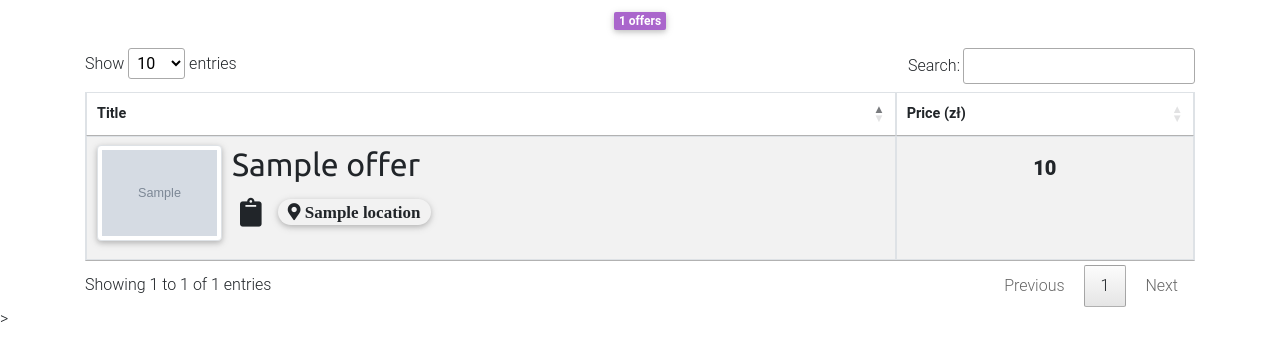
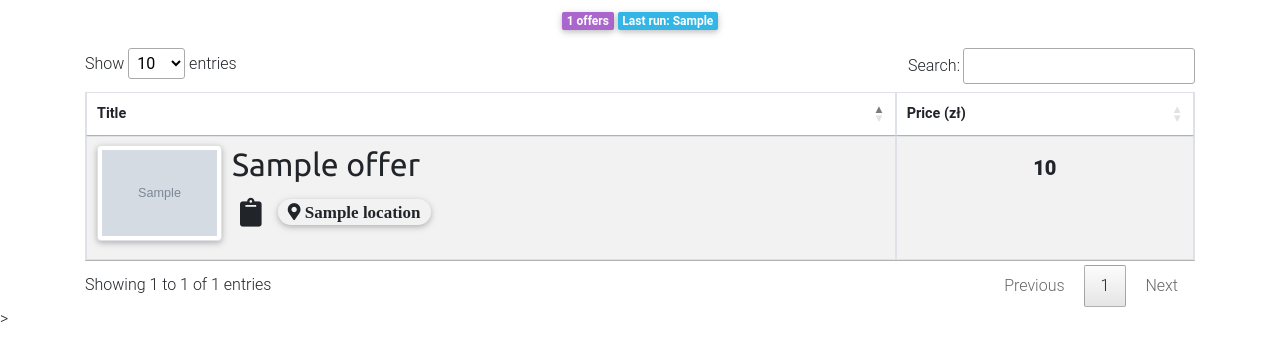
Before and after one commit to MindaugasVaitkus2/olxoffercrawler, a Flask app: template webserver/templates/index.html in a window 1280 px wide. Shown: the part 64-425 px from the top of the page. Run offline with Flask 2, Linux system fonts and the light colour scheme; the template is opened without the code that fills it: most values are stand-ins (such as "Sample title", 1, 10 or a date in 2020); grey boxes marked "Sample" are stand-in pictures; some libraries are stand-ins or nearby versions.

Commit message:
Show last run
Signed-off-by: blooser <Blooser@protonmail.com>

```diff
--- a/webserver/templates/index.html
+++ b/webserver/templates/index.html
@@ -28,6 +28,9 @@
                 </h1>
                 <span id="offers-numbers" class="badge badge-secondary visible-xs-*">
                     {{ offers|length }} offers
+                </span>
+                <span class="badge badge-info">
+                    Last run: {{ last_run }}
                 </span>
             </div>
             {% if offers %}
```
Also changed, not shown: webserver/views.py (+5 -2 lines).
